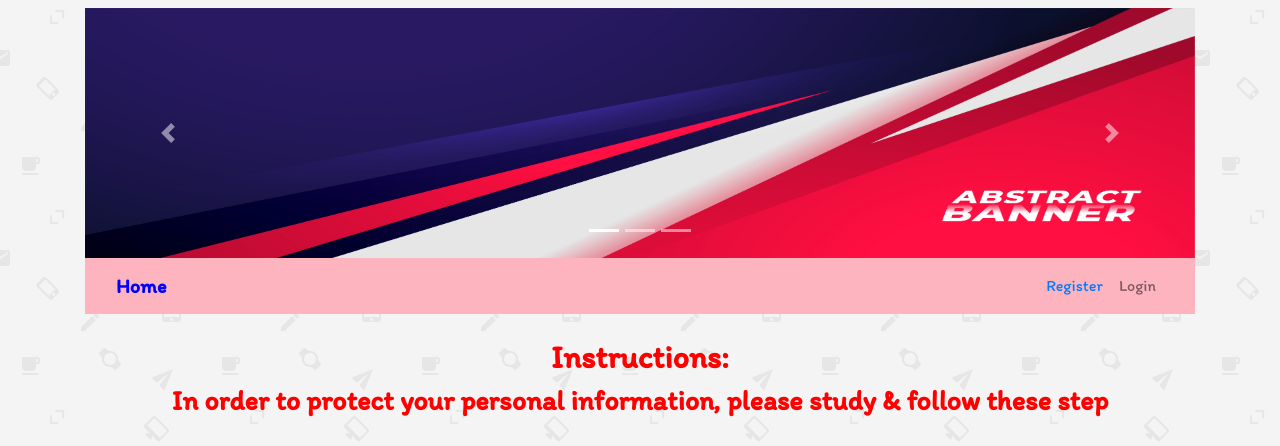
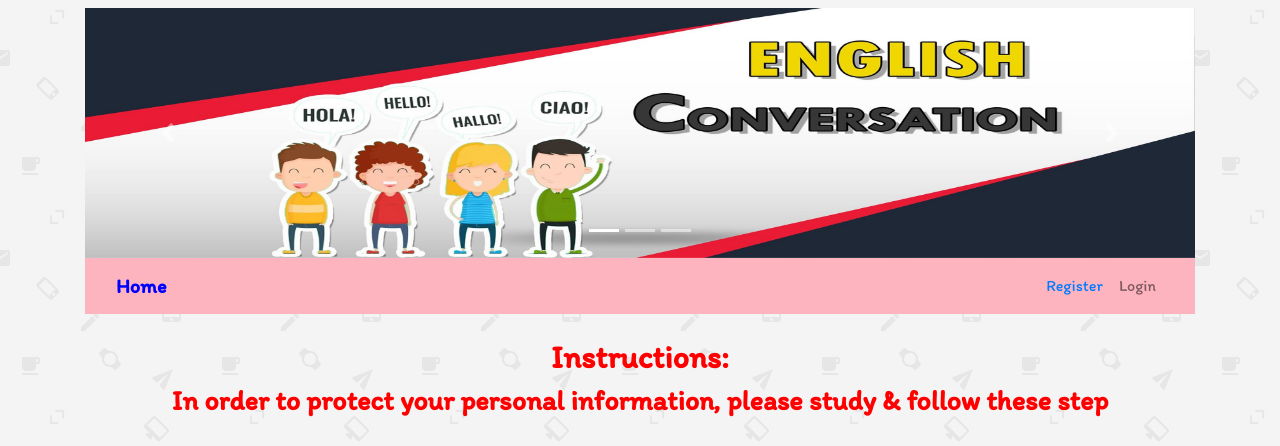
Before and after one commit to nopparat231/learning07, a PHP site: page / in a window 1280 px wide. Shown: the top 446 px of the page. Run offline with PHP 8.4, Linux system fonts and the light colour scheme; some libraries are stand-ins or nearby versions.

Commit message:
up banner

```diff
--- a/admin/carousel.php
+++ b/admin/carousel.php
@@ -6,13 +6,13 @@
   </ol>
   <div class="carousel-inner">
     <div class="carousel-item active">
-      <img class="d-block w-100" src="../img/2.jpg" alt="First slide" height="250px">
+      <img class="d-block w-100" src="../img/b1.jpg" alt="First slide" height="250px">
     </div>
     <div class="carousel-item">
-      <img class="d-block w-100" src="../img/1.jpg" alt="Second slide" height="250px">
+      <img class="d-block w-100" src="../img/b2.png" alt="Second slide" height="250px">
     </div>
     <div class="carousel-item">
-      <img class="d-block w-100" src="../img/3.jpg" alt="Third slide" height="250px">
+      <img class="d-block w-100" src="../img/b3.jpg" alt="Third slide" height="250px">
     </div>
   </div>
   <a class="carousel-control-prev" href="#carouselExampleIndicators" role="button" data-slide="prev">
--- a/carousel.php
+++ b/carousel.php
@@ -6,13 +6,13 @@
   </ol>
   <div class="carousel-inner">
     <div class="carousel-item active">
-      <img class="d-block w-100" src="img/2.jpg" alt="First slide" height="250px">
+      <img class="d-block w-100" src="img/b1.jpg" alt="First slide" height="250px">
     </div>
     <div class="carousel-item">
-      <img class="d-block w-100" src="img/1.jpg" alt="Second slide" height="250px">
+      <img class="d-block w-100" src="img/b2.png" alt="Second slide" height="250px">
     </div>
     <div class="carousel-item">
-      <img class="d-block w-100" src="img/3.jpg" alt="Third slide" height="250px">
+      <img class="d-block w-100" src="img/b3.jpg" alt="Third slide" height="250px">
     </div>
   </div>
   <a class="carousel-control-prev" href="#carouselExampleIndicators" role="button" data-slide="prev">
```
Also changed, not shown: img/b1.jpg (added), img/b2.png (added), img/b3.jpg (added).
